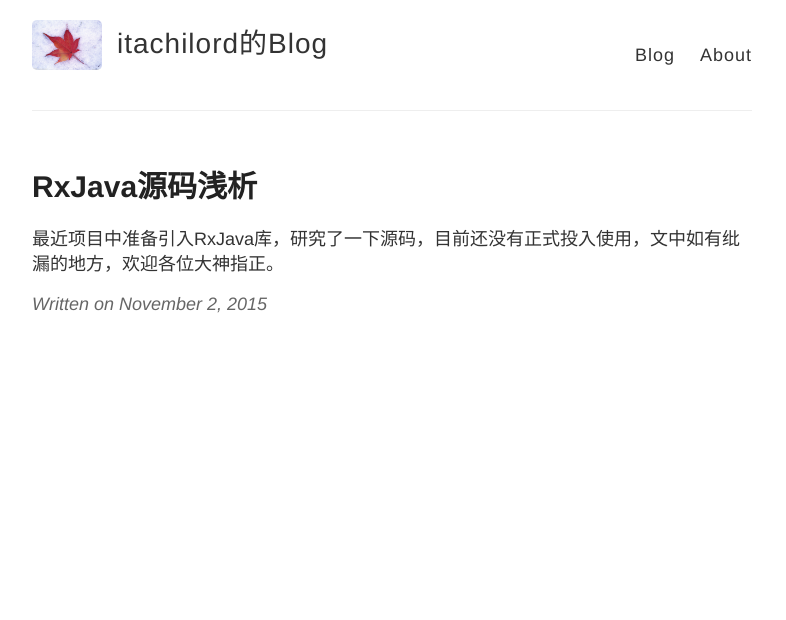
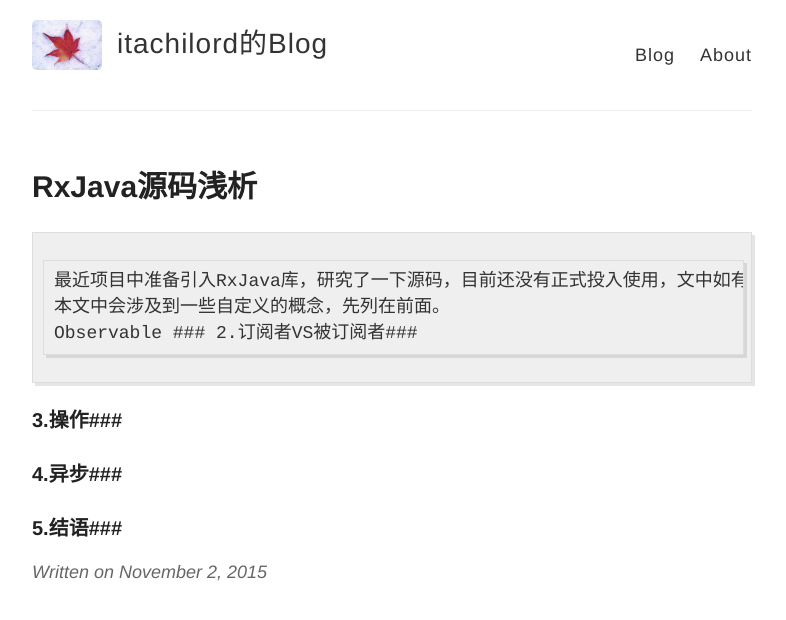
Before and after one commit to fmitachi/fmitachi.github.io, a Jekyll site: the page built from _posts/2015-11-02-RxJava-Note.md, in a window 1280 px wide. Shown: the top 620 px of the page, without its empty margins (248-1034 px from the left). Built offline with Jekyll 4.4.1, drawn with Linux system fonts in a browser that asks for light colours; Markdown is read by kramdown in place of the engine named in the settings.

Commit message:
add some content

```diff
--- a/_posts/2015-11-02-RxJava-Note.md
+++ b/_posts/2015-11-02-RxJava-Note.md
@@ -3,4 +3,14 @@
 title: RxJava源码浅析
 ---
 
-最近项目中准备引入RxJava库，研究了一下源码，目前还没有正式投入使用，文中如有纰漏的地方，欢迎各位大神指正。
+    最近项目中准备引入RxJava库，研究了一下源码，目前还没有正式投入使用，文中如有纰漏的地方，欢迎各位大神指正。
+###1.概念###
+    本文中会涉及到一些自定义的概念，先列在前面。
+    Observable
+###2.订阅者VS被订阅者###
+
+###3.操作###
+
+###4.异步###
+
+###5.结语###
```
